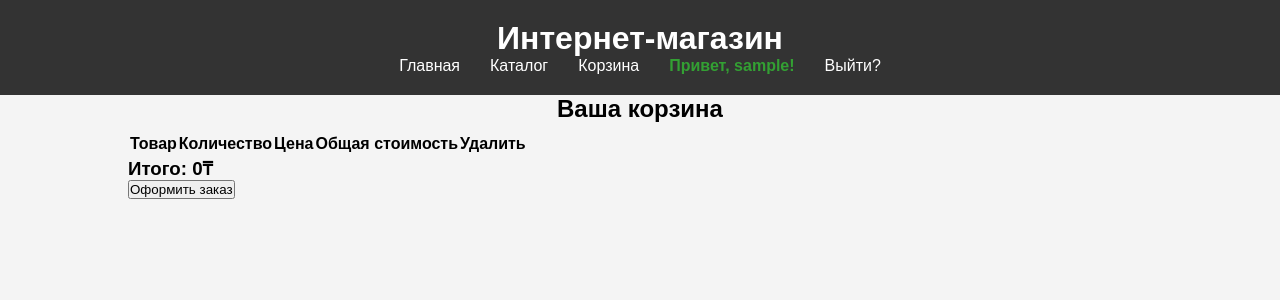
After one commit to Abylkhat/1umk, a PHP site: page /cart.php in a window 1280 px wide. The commit adds this page. Shown: the top 300 px of the page. Run offline with PHP 8.4, Linux system fonts and the light colour scheme; the visitor is signed in with stand-in values (Sample User, id 1); lists and menus that the app fills with data are empty.

Commit message:
git commit "second commit" new file:   cart.php renamed:    catalog.html -> catalog.php renamed:    style.css -> css/style.css renamed:    style1.css -> css/style1.css renamed:    style2.css -> css/style2.css modified:   index.php modified:   login.html modified:   login.php modified:   register.html deleted:    test.py deleted:    test2.py

```diff
--- /dev/null
+++ b/cart.php
@@ -0,0 +1,64 @@
+<?php
+session_start(); // Запуск сессии
+?>
+<!DOCTYPE html>
+<html lang="ru">
+
+<head>
+  <meta charset="UTF-8">
+  <meta name="viewport" content="width=device-width, initial-scale=1.0">
+  <title>Корзина - Интернет-магазин</title>
+  <link rel="stylesheet" href="css/style.css">
+</head>
+
+<body>
+  <!-- Шапка -->
+  <header>
+    <div class="container">
+      <h1>Интернет-магазин</h1>
+      <nav>
+        <ul>
+          <li><a href="index.php">Главная</a></li>
+          <li><a href="catalog.php">Каталог</a></li>
+          <li><a href="cart.php">Корзина</a></li>
+          <?php if (isset($_SESSION['user_id'])): ?>
+            <li id="li_greeting"><?php echo "Привет, " . $_SESSION['username'] . "!"; ?></li>
+            <li><a href="logout.php">Выйти?</a></li>
+          <?php else: ?>
+            <li><a href="login.html">Вход</a></li>
+            <li><a href="register.html">Регистрация</a></li>
+          <?php endif; ?>
+        </ul>
+      </nav>
+    </div>
+  </header>
+
+  <!-- Основной контент -->
+  <main>
+    <div class="container">
+      <h2>Ваша корзина</h2>
+      <table class="cart-table">
+        <thead>
+          <tr>
+            <th>Товар</th>
+            <th>Количество</th>
+            <th>Цена</th>
+            <th>Общая стоимость</th>
+            <th>Удалить</th>
+          </tr>
+        </thead>
+        <tbody id="cart-items">
+          <!-- Товары загружаются из базы -->
+        </tbody>
+      </table>
+      <div class="cart-total">
+        <h3>Итого: <span id="total-price">0₸</span></h3>
+        <button class="checkout-btn">Оформить заказ</button>
+      </div>
+    </div>
+  </main>
+
+
+</body>
+
+</html
--- a/style.css
+++ b/css/style.css
@@ -147,3 +147,8 @@ nav ul li a:hover {
   margin-top: 15px;
   padding: 8px 16px;
 }
+
+li#li_greeting {
+  color: rgb(51, 160, 51);
+  font-weight: bold;
+}
--- a/login.html
+++ b/login.html
@@ -4,7 +4,7 @@
   <meta charset="UTF-8">
   <meta name="viewport" content="width=device-width, initial-scale=1.0">
   <title>Вход - Интернет-магазин</title>
-  <link rel="stylesheet" href="style1.css">
+  <link rel="stylesheet" href="css/style1.css">
 </head>
 <body>
 
--- a/login.php
+++ b/login.php
@@ -7,7 +7,7 @@ if (isset($_POST["login-email"]) && isset($_POST["login-password"])) {
     $password = $_POST["login-password"];
 
     // Запрос на получение пользователя с указанным email
-$sql = "SELECT `id`, `password` FROM `users` WHERE `email` = ?";
+    $sql = "SELECT `id`, `username`, `password` FROM `users` WHERE `email` = ?";
     $stmt = mysqli_prepare($conn, $sql);
     mysqli_stmt_bind_param($stmt, "s", $email);
     mysqli_stmt_execute($stmt);
@@ -36,4 +36,3 @@ mysqli_stmt_close($stmt);
     echo "Please fill in the form.";
 }
 mysqli_close($conn);
-?>
--- a/register.html
+++ b/register.html
@@ -4,7 +4,7 @@
   <meta charset="UTF-8">
   <meta name="viewport" content="width=device-width, initial-scale=1.0">
   <title>Регистрация - Интернет-магазин</title>
-  <link rel="stylesheet" href="style1.css">
+  <link rel="stylesheet" href="css/style1.css">
 </head>
 <body>
   <!-- Форма регистрации -->
```
Also changed, not shown: catalog.php (renamed from catalog.html, +18 -8 lines), css/style2.css (renamed from style2.css, +8 -1 lines), index.php (+14 -18 lines), css/style1.css (renamed from style1.css), 2 other files. Lines whose indentation alone changed are shown as unchanged.
